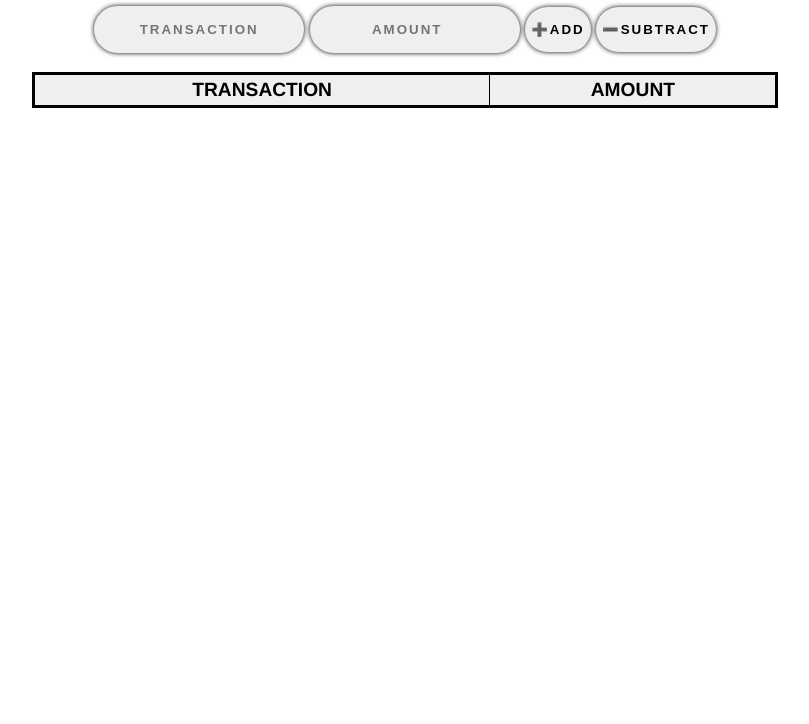
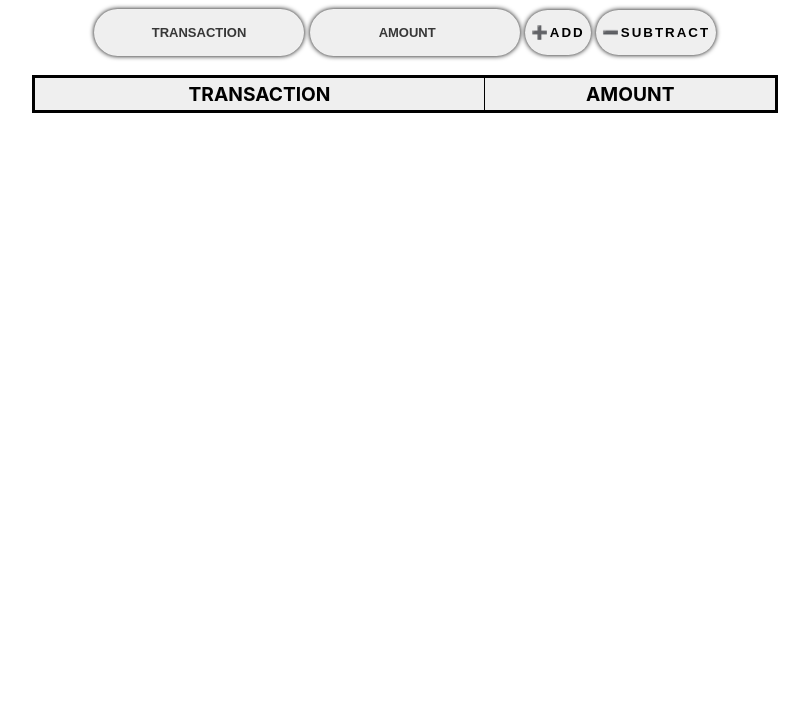
Before and after one commit to KeithMurph/budgetTrackerPWA, a website: page public/index.html in a window 1280 px wide. Shown: the part 76-800 px from the top of the page, without its empty margins (235-1044 px from the left). Drawn offline with nearby package versions, Linux system fonts and the light colour scheme; no server answers.

```diff
--- a/public/styles.css
+++ b/public/styles.css
@@ -1,7 +1,7 @@
 
 body {
   font-size: 120%;
-  font-family: "Helvetica Neue", Helvetica, Arial, sans-serif;
+  font-family: -apple-system, BlinkMacSystemFont, 'Segoe UI', Roboto, Oxygen, Ubuntu, Cantarell, 'Open Sans', 'Helvetica Neue', sans-serif
 
 }
 
@@ -11,7 +11,6 @@
   border-radius: 45px;
   cursor: pointer;
   border: none;
-
   letter-spacing: 2px;
   font-weight: bold;
   box-shadow: 0px 0px 5px #000000;
@@ -40,6 +39,12 @@
   border: 1px solid #000;
   text-align: center;
   padding: 4px;
+}
+
+::placeholder {
+  color: rgba(0, 0, 0, 0.771);
+  font-size: small;
+
 }
 
 
@@ -87,13 +92,13 @@
   cursor: pointer;
   border: none;
   background-color: #efefef;
-  letter-spacing: 2px;
+  /* /* letter-spacing: 2px; */
   font-weight: bold;
   box-shadow: 0px 0px 5px #000000;
   transition: all 0.3s ease;
   color: #000;
   text-align: center;
-  margin: auto;
+
 }
 input:hover, input:focus {
   background: #9f9f9f35;
```
